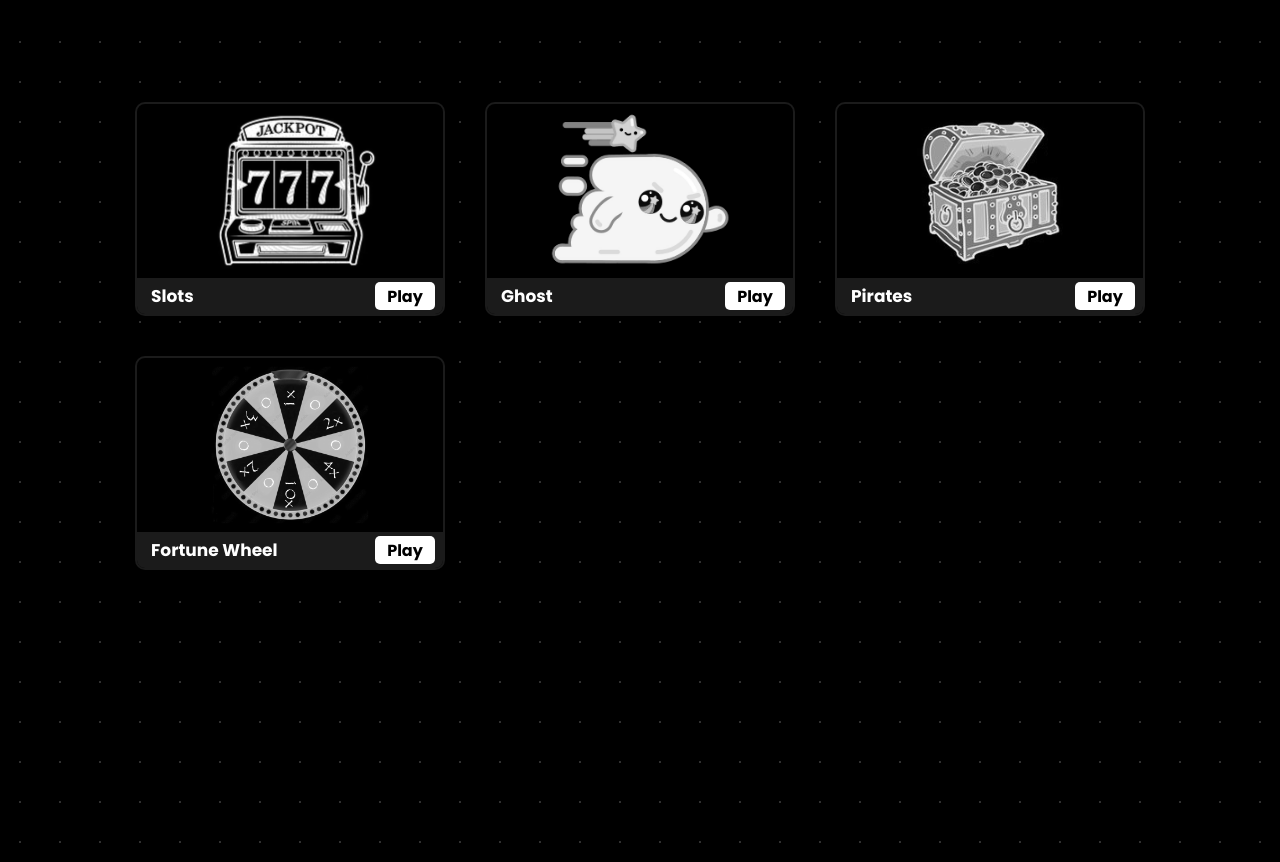
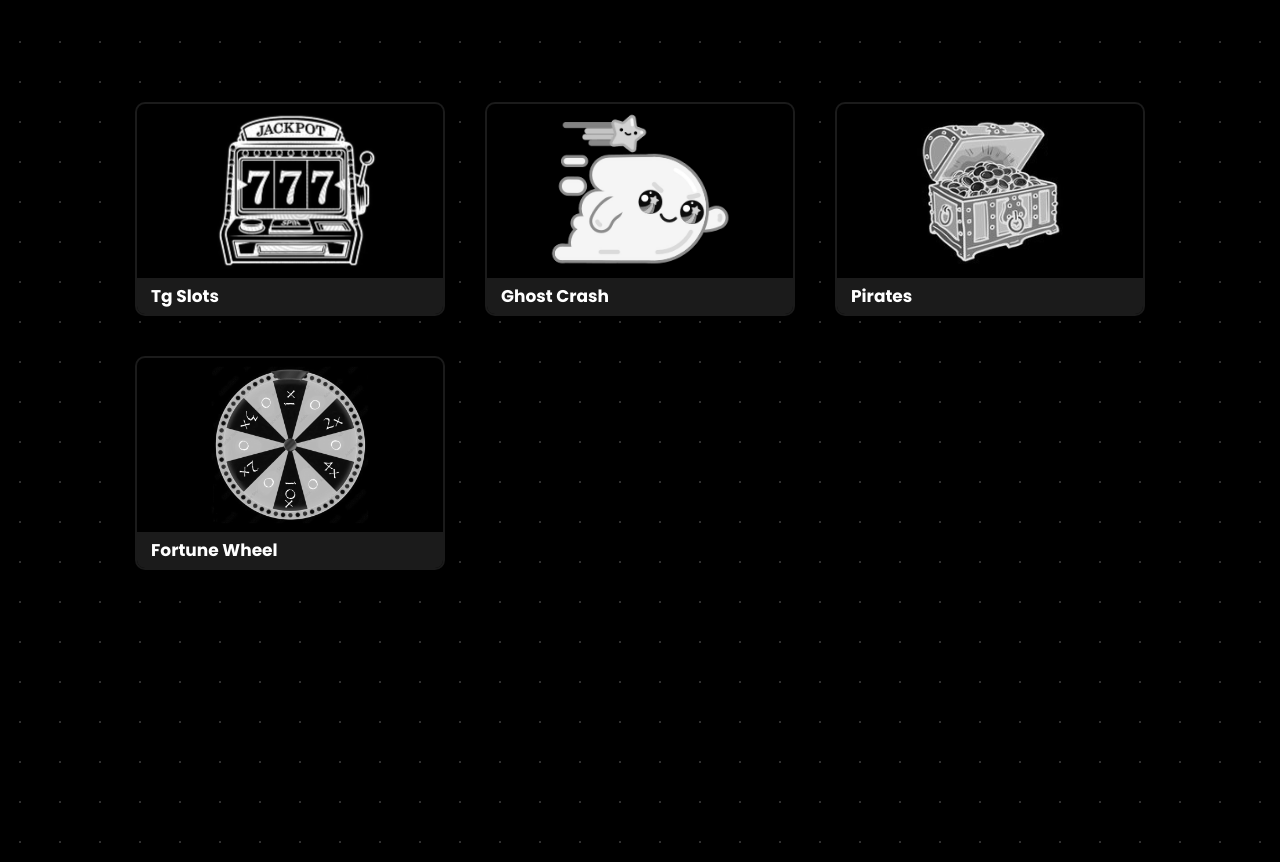
Before and after one commit to n3vermin9/casino3, a plain HTML site: page index.html in a window 1280 px wide. Shown: the part 58-920 px from the top of the page. Drawn offline with Linux system fonts and the light colour scheme.

Commit message:
minor changes

```diff
--- a/gamesList.js
+++ b/gamesList.js
@@ -1,6 +1,6 @@
 export const gamesList = [
-  {image: 'imgs/slots.png', name: 'Slots', link: 'slots/slots.html', filter: true},
-  {image: 'imgs/ghost.png', name: 'Ghost', link: 'ghost/ghost.html', filter: false},
+  {image: 'imgs/slots.png', name: 'Tg Slots', link: 'slots/slots.html', filter: true},
+  {image: 'imgs/ghost.png', name: 'Ghost Crash', link: 'ghost/ghost.html', filter: false},
   {image: 'imgs/goldChest.png', name: 'Pirates', link: 'pirates/pirates.html', filter: true},
   {image: 'imgs/wheel.jpg', name: 'Fortune Wheel', link: 'fortuneWheel/fortuneWheel.html', filter: true},
 ]
--- a/style.css
+++ b/style.css
@@ -135,6 +135,7 @@ body {
   border-radius: 10px;
   overflow: hidden;
   border: 2px solid #1b1b1b;
+  position: relative;
 }
 
 .card-img {
@@ -164,13 +165,15 @@ h1 {
 }
 
 .btn-play {
-  width: 60px;
-  height: 28px;
+  width: 100%;
+  height: 100%;
+  position: absolute;
+  top: 0;
+  left: 0;
   border: none;
-  background: #fff;
+  opacity: 0;
   border-radius: 5px;
   font-size: 16px;
-  position: relative;
 }
 
 .btn-link {
```
